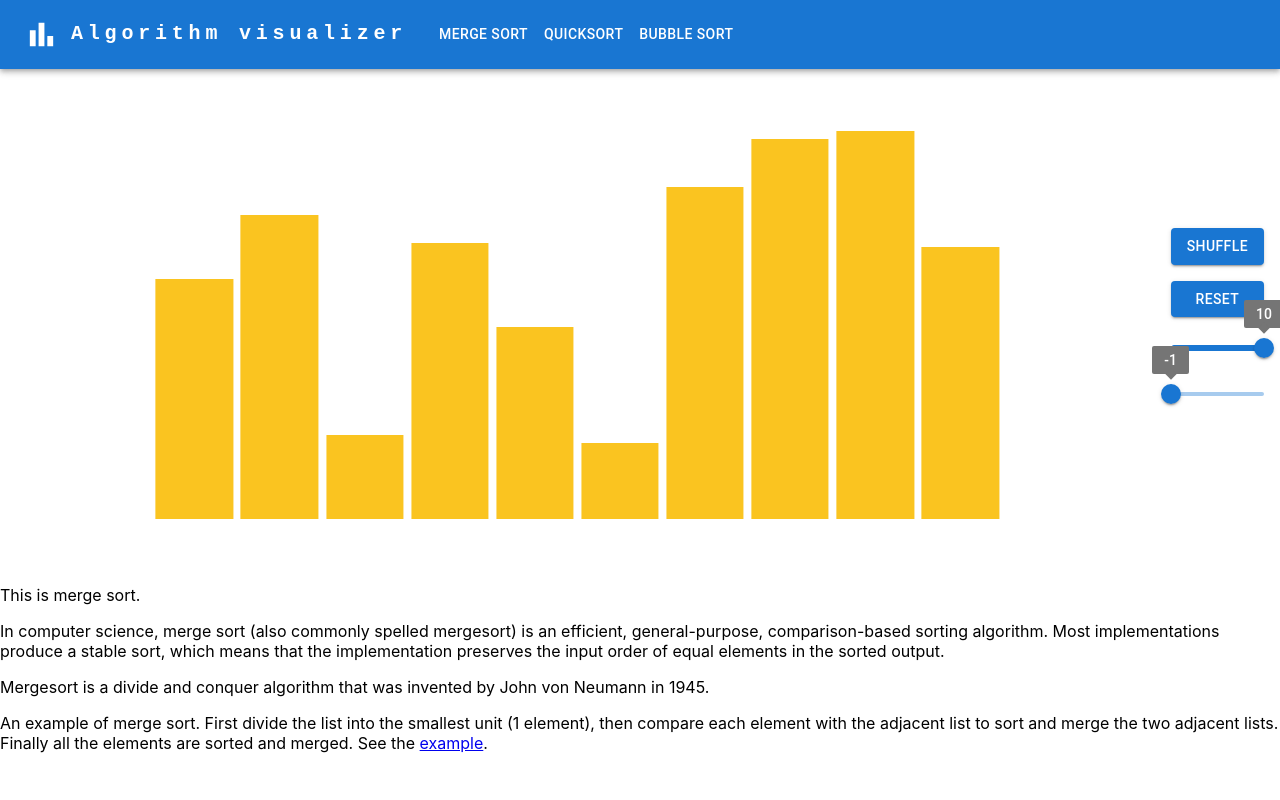
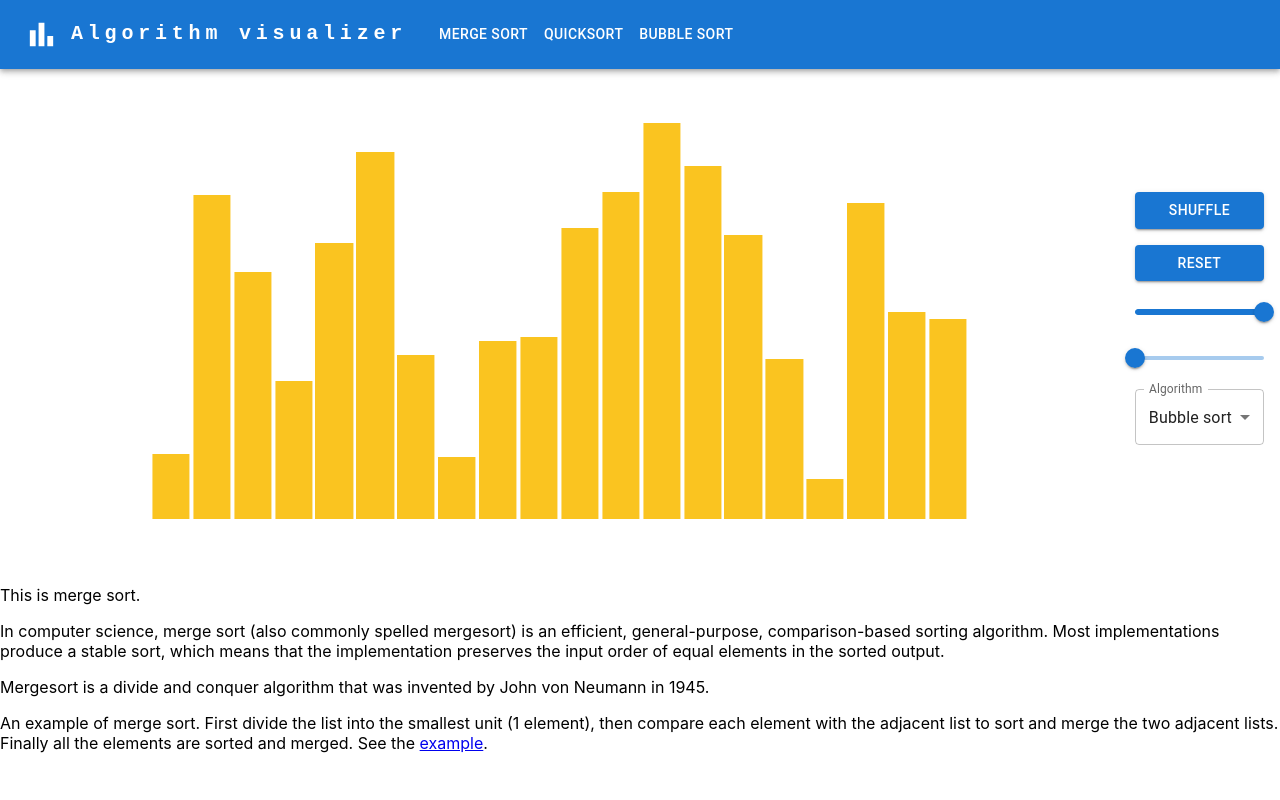
Before and after one commit to arkossyborbala/project_2023, a React (Create React App) app: page / in a window 1280 px wide. Shown: the top 800 px of the page. Built offline with nearby package versions, Linux system fonts and the light colour scheme.

Commit message:
algoSelecter added

```diff
--- a/src/components/SortingVisualizer.js
+++ b/src/components/SortingVisualizer.js
@@ -3,9 +3,13 @@ import Stack from '@mui/material/Stack';
 import { BarChart } from '@mui/x-charts';
 import Button  from '@mui/material/Button';
 import Slider from '@mui/material/Slider';
+import InputLabel from '@mui/material/InputLabel';
+import FormControl from '@mui/material/FormControl';
+import Select from '@mui/material/Select';
+import MenuItem from '@mui/material/MenuItem';
 
 
-function SortingVisualizer({length = 10}) {
+function SortingVisualizer({length = 20}) {
     //utils
     function makeRandomArray() {
         const randomArray = Array.from({ length }, () => Math.floor(Math.random() * 100 + 10));
@@ -15,7 +19,6 @@ function SortingVisualizer({length = 10}) {
     function RecalculateColors() {
         const yellow = Array(numYellow).fill('#fac420');
         const grey = Array(length - numYellow).fill('#d3d3d3');
-        console.log(numYellow, activeIndex);
         let newColors = [...yellow, ...grey];
         if(activeIndex !== -1){
             newColors[activeIndex] = '#E0039C';
@@ -27,6 +30,7 @@ function SortingVisualizer({length = 10}) {
     const [colors, setColors] = useState(Array(length).fill('#fac420'));
     const [numYellow, setNumYellow] = useState(length); //for slider [0, length]
     const [activeIndex, setActiveIndex] = useState(-1);
+    const [algorithm, setAlgorithm] = useState('bubbleSort'); //for dropdown
     //hooks
     useEffect(() => RecalculateColors(), [numYellow]);
     useEffect(() => RecalculateColors(), [activeIndex]);
@@ -52,6 +56,10 @@ function SortingVisualizer({length = 10}) {
         setActiveIndex(newValue);
     }
 
+    const handleAlgorithmChange = (event) => {
+        setAlgorithm(event.target.value);
+    }
+
     return (
         <Stack direction="row" spacing={2} alignItems='center' justifyContent='center' mr={2}>
             <BarChart
@@ -71,7 +79,7 @@ function SortingVisualizer({length = 10}) {
                     step={1}
                     defaultValue={length}
                     onChange={handleSliderChange}
-                    valueLabelDisplay="on"
+                    sx={{marginRight: '10px'}}
                 />
                 <Slider
                     min={-1}
@@ -79,8 +87,21 @@ function SortingVisualizer({length = 10}) {
                     step={1}
                     defaultValue={-1}
                     onChange={handleSecondSliderChange}
-                    valueLabelDisplay="on"
                 />
+                <FormControl fullWidth>
+                    <InputLabel id="algorithm-select-label">Algorithm</InputLabel>
+                    <Select
+                      labelId="algorithm-select-label"
+                      id="algorithm-select"
+                      value={algorithm}
+                      label="Algorithm"
+                      onChange={handleAlgorithmChange}
+                    >
+                      <MenuItem value={'bubbleSort'}>Bubble sort</MenuItem>
+                      <MenuItem value={'mergeSort'}>Merge sort</MenuItem>
+                      <MenuItem value={'quickSort'}>Quick sort</MenuItem>
+                    </Select>
+                </FormControl>
             </Stack>
         </Stack>
     );
```
